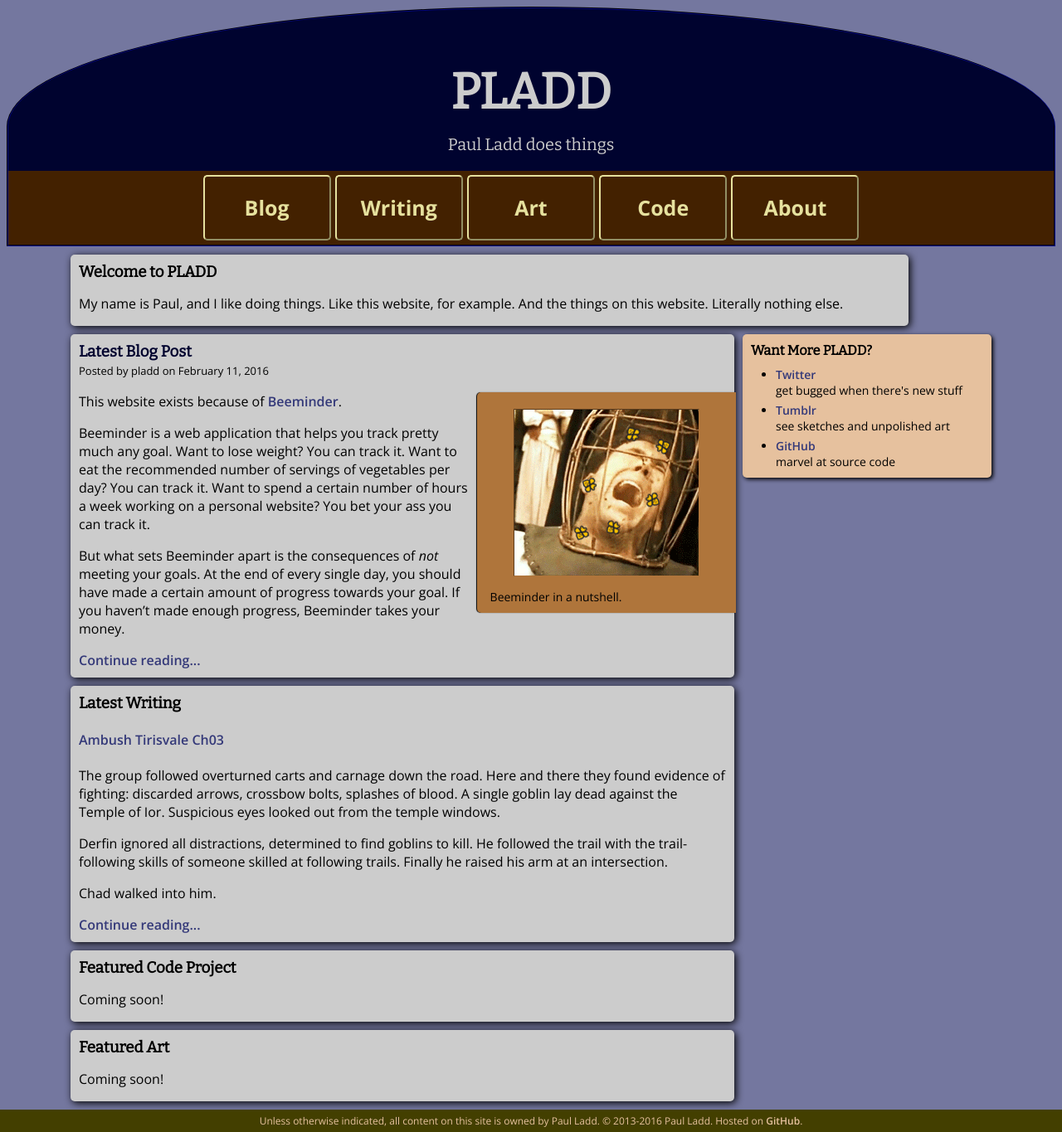
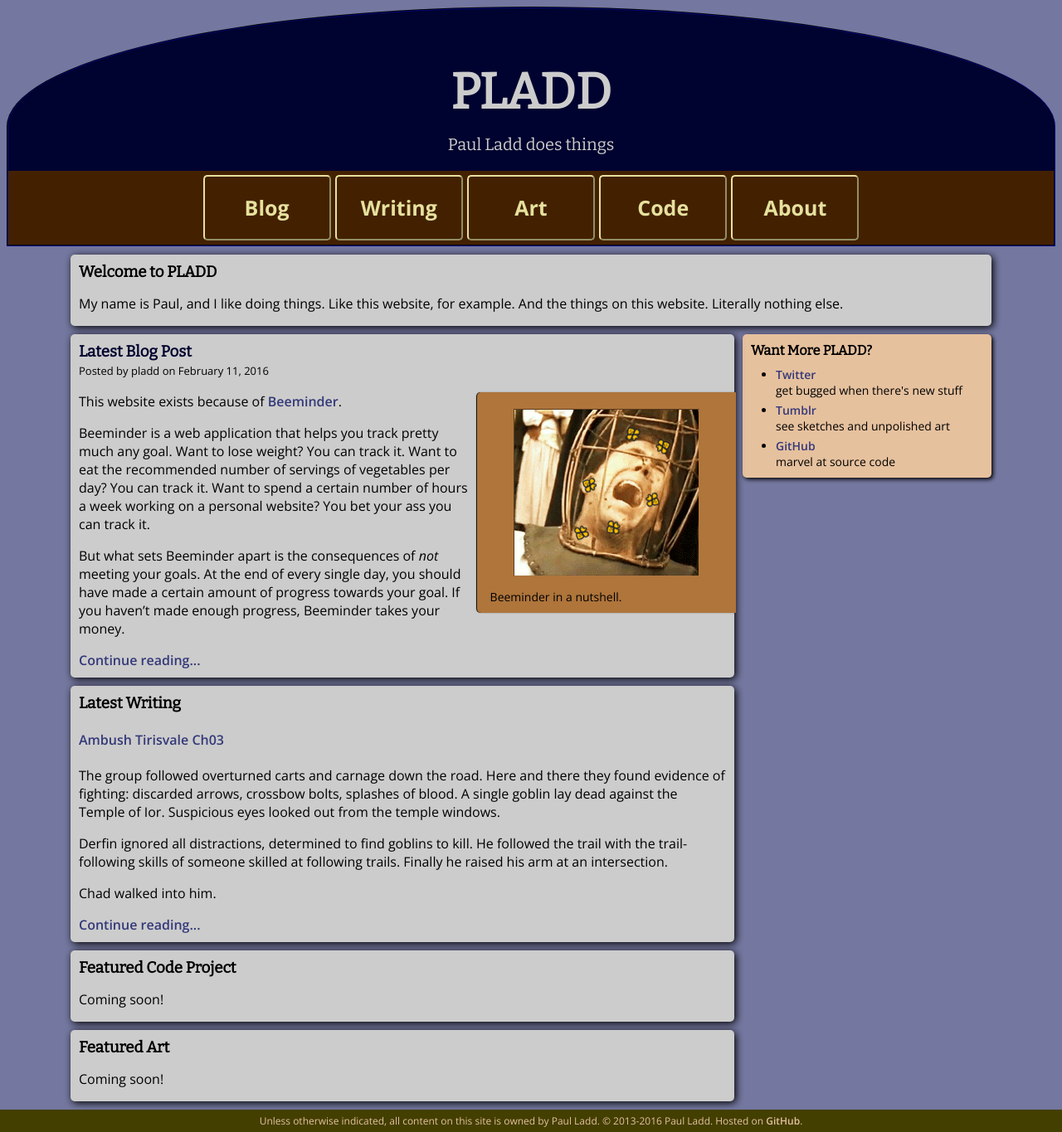
Before and after one commit to itspladd/personal-website-old, a Jekyll site: the page built from index.html, in a window 1280 px wide. Shown: the whole page at 83% size. Built offline with Jekyll 4.4.1, drawn with Linux system fonts in a browser that asks for light colours.

Commit message:
css: fullscreen section inherits width

```diff
--- a/css/main.css
+++ b/css/main.css
@@ -324,7 +324,7 @@ section {
 }
 
 section.fullscreen {
-    width: 1010px;
+    width: inherit;
 }
 
 section.under-construction {
```
